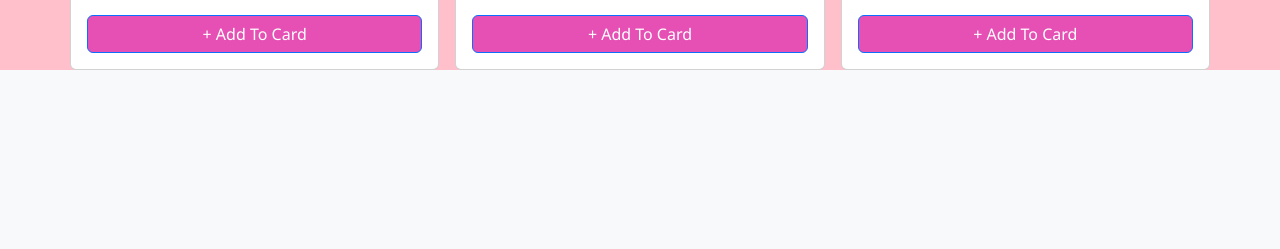
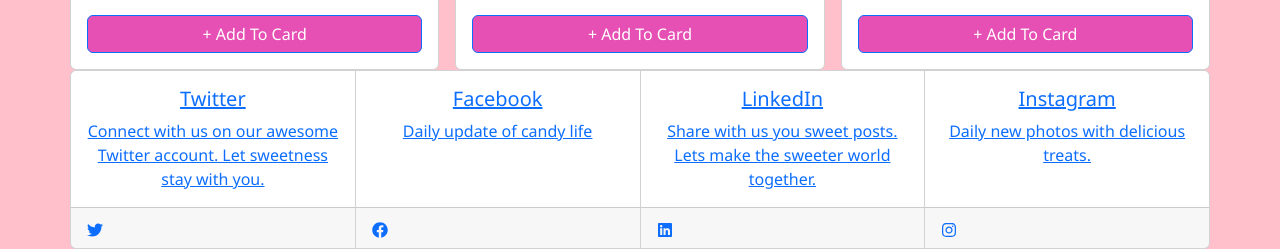
Before and after one commit to Lu-Smith/react-typescript, a React (Create React App) app: page /store in a window 1280 px wide. Shown: the part 2400-2649 px from the top of the page. Before the commit the page ends 2470 px from the top, so only its background shows below. Built offline with nearby package versions, Linux system fonts and the light colour scheme; a web font is replaced by a local one.

Commit message:
Added Footer to Home.tsx to Store.tsx

```diff
--- a/src/App.css
+++ b/src/App.css
@@ -63,4 +63,5 @@
 .About .Icons {
     text-align: center;
     font-size: 20px;
+    color: pink;
 }
--- a/src/pages/Home.tsx
+++ b/src/pages/Home.tsx
@@ -3,6 +3,7 @@
 import Background from '../media/heart.jpg'
 import OverlayTrigger from 'react-bootstrap/OverlayTrigger';
 import Tooltip from 'react-bootstrap/Tooltip';
+import Footer from '../components/Footer';
 
 const Home: React.FC = () => {
   const renderTooltip = (props:any) => (
@@ -21,6 +22,7 @@
       <span className='Logo'>CandyHeaven</span>
       </OverlayTrigger>
       <Image fluid src={Background} alt="heart shape candy by Pexel.com"/>
+      <Footer />
     </div>
   )
 }
--- a/src/pages/Store.tsx
+++ b/src/pages/Store.tsx
@@ -2,6 +2,7 @@
 import storeItems from "../data/items.json";
 import {Row, Col} from "react-bootstrap";
 import StoreItems from '../components/StoreItems';
+import Footer from '../components/Footer';
 
 const Store: React.FC = () => {
   return (
@@ -13,6 +14,7 @@
         ))}
 
       </Row>
+      <Footer />
     </div>
 
   )
```
